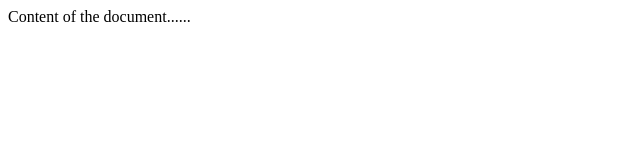
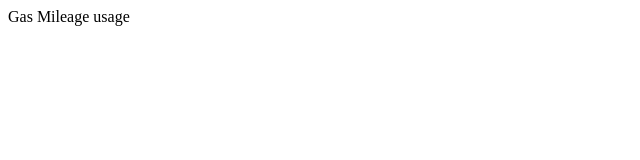
Before and after one commit to Kevinkbjwpf/Bonnet_Kevin_WPF, a plain HTML site: page Week 2/Expressions_Assignment/Expressions_Personal/expressions_personal.html in a window 1280 px wide. Shown: the full height of the page, 0-640 px from the left. Drawn offline with Linux system fonts and the light colour scheme.

Commit message:
The start of the second part of this assignment and start with the Personal Sub Project folder.

```diff
--- a/Week 2/Expressions_Assignment/Expressions_Personal/expressions_personal.html
+++ b/Week 2/Expressions_Assignment/Expressions_Personal/expressions_personal.html
@@ -7,7 +7,7 @@
 </head>
 
 <body>
-Content of the document......
+Gas Mileage usage
 </body>
 
 </html>
```
Also changed, not shown: Week 2/Expressions_Assignment/Expressions_Personal/js/script.js (+7 -1 lines).
